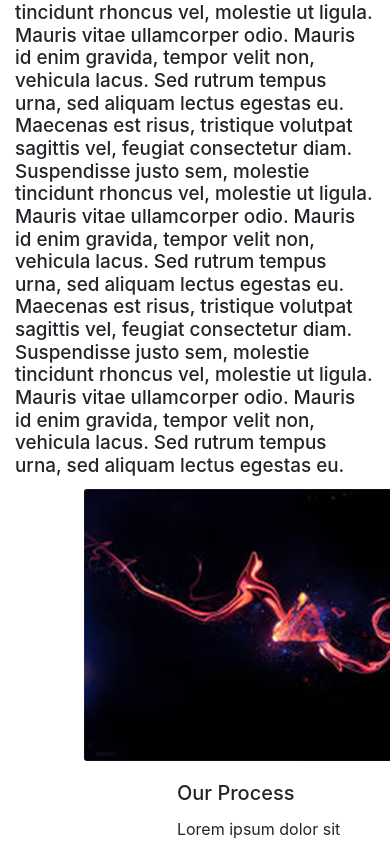
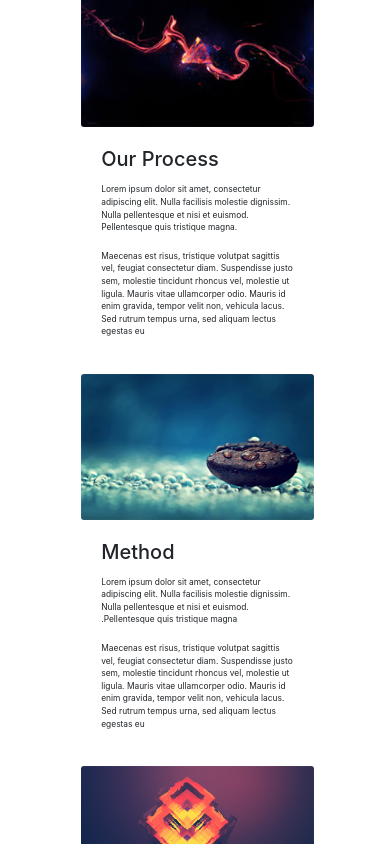
Before and after one commit to bystritskiy123/progect_5, a plain HTML site: page index.html in a window 390 px wide. Shown: the part 3040-3884 px from the top of the page. Drawn offline with nearby package versions, Linux system fonts and the light colour scheme.

Commit message:
optimization strategy

```diff
--- a/optimization.scss
+++ b/optimization.scss
@@ -172,3 +172,73 @@
 }
 
 /*FeaturedWork*/
+
+
+/*strategy*/
+@media(min-width:360px) and (max-width:640px) {
+    #strategy {
+        .row {
+            font-size: 75%;
+        }
+
+        #text {
+            font-size: 70%;
+            margin-left: 7%;
+        }
+
+        #cards {
+
+            .card {
+                margin-top: 0%;
+                margin-right: 20%;
+
+                #too {
+                    .card-body {
+                        margin-left: 0%;
+                        margin-right: 0%;
+                    }
+                }
+            }
+
+            .card-body {
+                font-size: 70%;
+                margin-left: 0%;
+            }
+
+            .card-img {
+                width: 100%;
+                height: auto;
+            }
+        }
+    }
+}
+
+@media (min-width:768px) and (max-width:1023px) {
+    #strategy {
+        #cards {
+
+            .card {
+                .card-body {
+                    font-size: 55%;
+                    margin-left: 22%;
+                }
+            }
+        }
+    }
+}
+
+
+@media (min-width:1024px) and (max-width:1366px) {
+    #strategy {
+        #cards {
+
+            .card {
+                .card-body {
+                    font-size: 82%;
+                }
+            }
+        }
+    }
+}
+
+/*strategy*/
```
Also changed, not shown: optimization.css, 1 other file.
